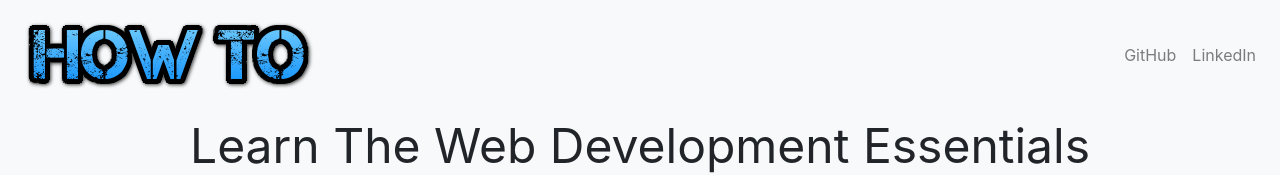
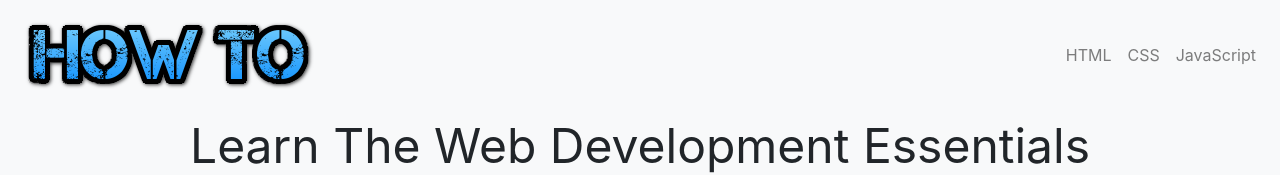
Before and after one commit to Miked0331/webdev, a React (Create React App) app: page / in a window 1280 px wide. Shown: the top 175 px of the page. Built offline with nearby package versions, Linux system fonts and the light colour scheme.

Commit message:
smooth scroll

```diff
--- a/package.json
+++ b/package.json
@@ -7,8 +7,10 @@
     "bootstrap": "^4.3.1",
     "gh-pages": "^2.0.1",
     "react": "^16.8.3",
+    "react-anchor-link-smooth-scroll": "^1.0.12",
     "react-dom": "^16.8.3",
     "react-scripts": "2.1.5",
+    "react-scroll-up-button": "^1.6.4",
     "reactstrap": "^7.1.0"
   },
   "scripts": {
--- a/src/App.css
+++ b/src/App.css
@@ -144,15 +144,6 @@ width: 3rem;
 height: 3rem;
 }
 
-/*.footer-icon:hover {
-background-color: rgb(224, 221, 221) ;
-}
-@media only screen and (max-width: 1024px) {
-.footer-icon:hover {
-  background-color:
-}
-} */
-
 /*Reduce icone size when screen is smaller than 1024px*/
 @media only screen and (max-width: 1024px) {
 .footer-icon {
@@ -171,3 +162,13 @@ border: 2px solid #555555;
 background-color: #555555;
 color: white;
 }
+
+@media only screen and (max-width: 770px) {
+  #scroll-link {
+   display: block;
+  }
+  }
+
+  .footer-icon:hover {
+    opacity: .7;
+  }
--- a/src/App.js
+++ b/src/App.js
@@ -4,6 +4,7 @@ import './App.css';
 import Html from './Image/html.jpg'
 import CSS from './Image/CSS.jpg'
 import JavaScript from './Image/javascript.jpg'
+import { VerticleButton as ScrollUpButton } from "react-scroll-up-button"
 
 class App extends Component {
   showAlert() {
@@ -22,7 +23,7 @@ class App extends Component {
 
           <p className="body-title">3 <b>beginner</b> languages.</p>
 
-          <div className="imgs">
+          <div id="html" className="imgs">
             <img className="body-img" src={Html} alt="html image"></img>
           </div>
 
@@ -32,8 +33,8 @@ class App extends Component {
           with HTML, and changing the size of that text is done with another language called CSS, which I go into further in the next step.
           W3Schools is the biggest educational platform online for all web technologies.
       Click  <a href="https://www.w3schools.com/html/html_intro.asp" target="_blank">here</a> for more information about HTML on W3School's website. </p> </div>
-          <div classname="imgs">
 
+          <div id="CSS" classname="imgs">
             <img className="body-img" src={CSS} alt="css image"></img>
           </div>
           <div className="body-text" > <p><b>CSS</b> (<b>C</b>ascade <b>S</b>tyle <b>S</b>heets) is a style sheet langauge that allows languages
@@ -43,7 +44,7 @@ class App extends Component {
           on their website. Click <a href="https://www.w3schools.com/css/css_intro.asp" target="_blank">here</a> for more information about CSS on W3School's website. </p>
           </div>
 
-          <div className="imgs">
+          <div id="JS" className="imgs">
             <img className="body-img" src={JavaScript} alt="javascript image"></img>
           </div>
           <div classname="body-text" > <b>J</b>ava<b>S</b>cript is the third essential langauge to learn when studying web development. This is how
@@ -51,8 +52,19 @@ class App extends Component {
           function without JavaScript. Other items like buttons use JavaScript so they can function. For example <button className="button" onClick={this.showAlert}>This</button> button
           displays an alert message on the page. For more information about JavaScript visit another section on W3School's website <a href="https://www.w3schools.com/js/js_intro.asp" target="_blank">here</a>. </div>
         </div>
+        {/*<div className="scroll-up">
+          <ScrollUpButton StopPosition={0}
+            ShowAtPosition={150}
+            EasingType='easeOutCubic'
+            AnimationDuration={500}
+            ContainerClassName='ScrollUpButton__Container'
+            TransitionClassName='ScrollUpButton__Toggled'
+            style={{}}
+            ToggledStyle={{}} />
+        </div> */}
         <div className="hr">
         </div>
+
       </div>
     );
   }
--- a/src/Nav.js
+++ b/src/Nav.js
@@ -9,11 +9,8 @@ import {
   Nav,
   NavItem,
   NavLink,
-  UncontrolledDropdown,
-  DropdownToggle,
-  DropdownMenu,
-  DropdownItem
 } from 'reactstrap';
+import AnchorLink from 'react-anchor-link-smooth-scroll'
 
 export default class Example extends React.Component {
   constructor(props) {
@@ -38,12 +35,19 @@ export default class Example extends React.Component {
           <Collapse isOpen={this.state.isOpen} navbar>
             <Nav className="ml-auto" navbar>
               <NavItem>
-                <NavLink href="https://github.com/Miked0331" target="_blank" title="GitHub" target="_blank">GitHub</NavLink>
+                <AnchorLink href='#html'><NavLink href="https://github.com/Miked0331" target="_blank" title="GitHub" target="_blank">HTML</NavLink></AnchorLink>
               </NavItem>
               <NavItem>
 
-                <NavLink href="https://www.linkedin.com/in/michael-dragun-42b925137/" target="_blank">LinkedIn</NavLink>
+                <AnchorLink href='#CSS'><NavLink href="https://www.linkedin.com/in/michael-dragun-42b925137/" target="_blank">CSS</NavLink></AnchorLink>
               </NavItem>
+
+              <NavItem>
+
+                <AnchorLink href='#JS'><NavLink id="scroll-link" href="https://www.linkedin.com/in/michael-dragun-42b925137/" target="_blank">JavaScript</NavLink></AnchorLink>
+              </NavItem>
+
+
 
             </Nav>
           </Collapse>
```
Also changed, not shown: 1 other file (tests, documents, lock files or other folders).
